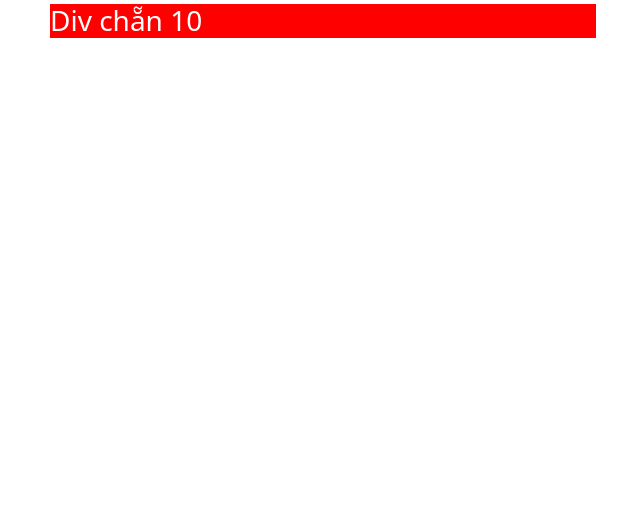
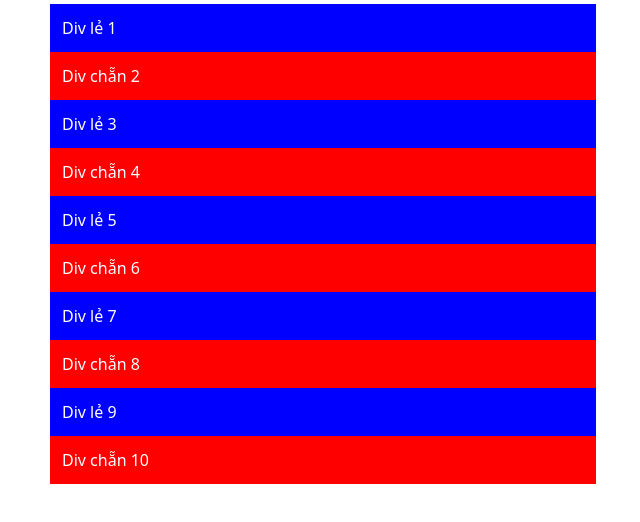
Before and after one commit to vuphan0804/PhanQuangVu_BC27_BaiTap_Javascript_Buoi16, a plain HTML site: page BaiTap/TaoTheDiv.html in a window 1280 px wide. Both pictures are taken after a click on the button "Tạo thẻ". Shown: the part 136-658 px from the top of the page, without its empty margins (32-672 px from the left). Drawn offline with nearby package versions, Linux system fonts and the light colour scheme.

Commit message:
Complete Exercise 4

```diff
--- a/BaiTap/TaoTheDiv.html
+++ b/BaiTap/TaoTheDiv.html
@@ -20,8 +20,8 @@
                 <h2>Tạo thẻ div
                 </h2>
                 <button class="btn btn-success" onclick="createTagDiv()">Tạo thẻ</button>
-                <div class="mt-2" id="showResult" style="display: none;">
-                    <h3 style="color: white;" id="showTextResult"></h3>
+                <div class="mt-2" id="showResult">
+                    <!-- <h3 style="color: white;" id="showTextResult"></h3> -->
                 </div>
             </div>
         </div>
--- a/BaiTap/TaoTheDiv.js
+++ b/BaiTap/TaoTheDiv.js
@@ -1,23 +1,25 @@
 function createTagDiv() {
-  var showResult = document.getElementById("showResult");
-  var showTextResult = document.getElementById("showTextResult");
-
-  for (let i = 1; i <= 10; i++) {
-    if (i % 2 !== 0) {
-      oddDiv(showResult, showTextResult, i);
-    } else {
-      evenDiv(showResult, showTextResult, i);
-    }
+  for (var i = 1; i <= 10; i++) {
+    if (i % 2 === 0) {
+      evenDiv(i);
+    } else oddDiv(i);
   }
 }
-function oddDiv(showResult, showTextResult, i) {
-  showResult.style.display = "block";
-  showResult.style = "background-color:blue";
-  showTextResult.innerHTML = `Div lẻ ${i}`;
+function oddDiv(i) {
+  var oddDiv = document.createElement("div");
+  oddDiv.innerHTML = `Div lẻ ${i}`;
+  oddDiv.style.backgroundColor = "blue";
+  oddDiv.style.color = "white";
+  oddDiv.style.padding = "12px";
+  document.getElementById("showResult").appendChild(oddDiv);
 }
 
-function evenDiv(showResult, showTextResult, i) {
-  showResult.style.display = "block";
-  showResult.style = "background-color:red";
-  showTextResult.innerHTML = `Div chẵn ${i}`;
+function evenDiv(i) {
+  var evenDiv = document.createElement("div");
+  evenDiv.innerHTML = `Div chẵn ${i}`;
+  evenDiv.style.backgroundColor = "red";
+  evenDiv.style.color = "white";
+  evenDiv.style.padding = "12px";
+
+  document.getElementById("showResult").appendChild(evenDiv);
 }
```
